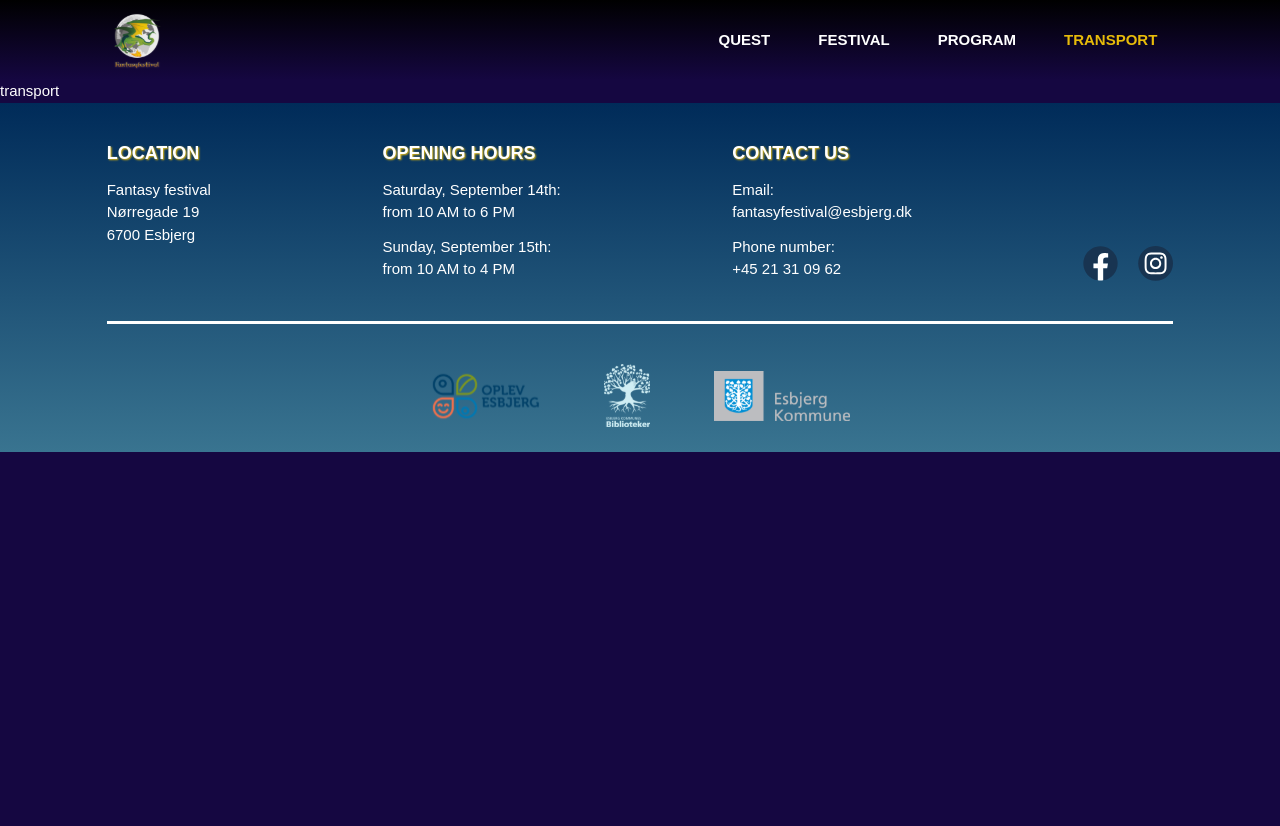
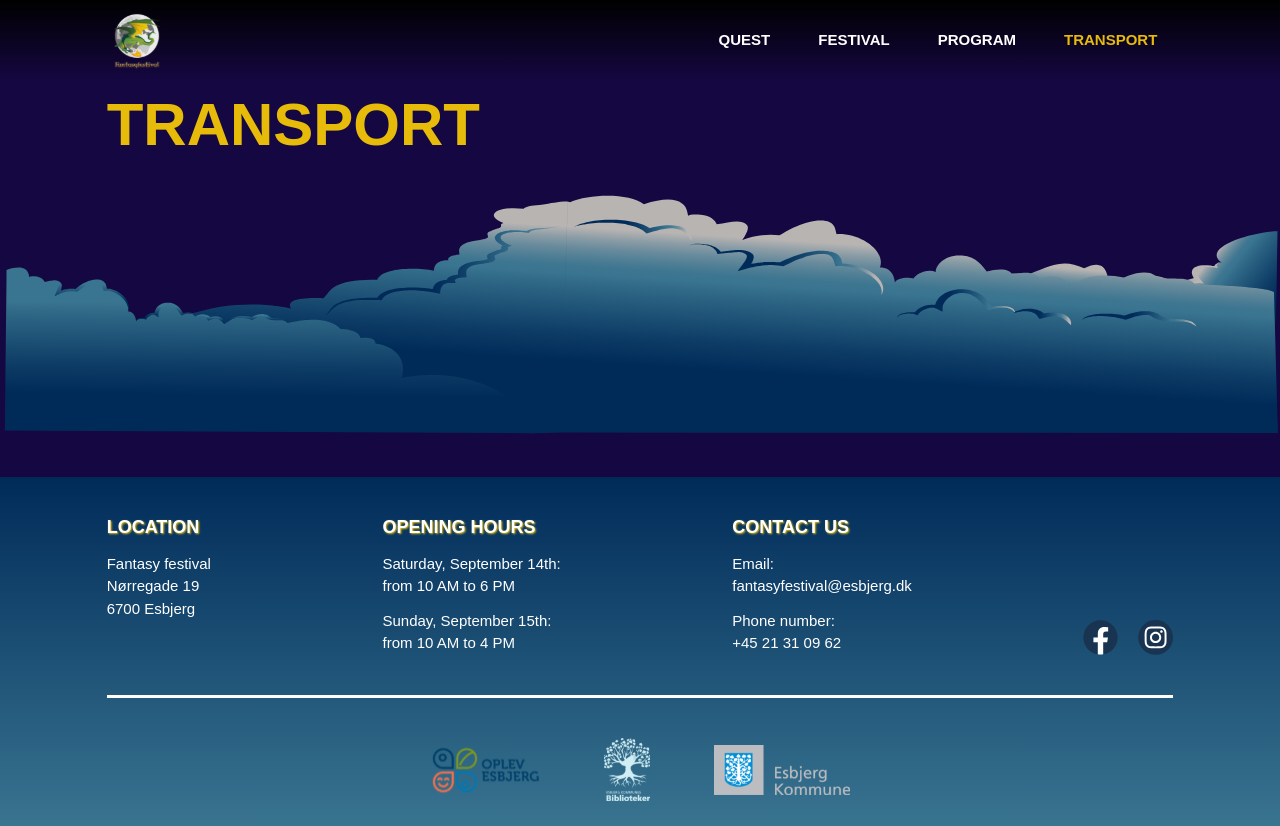
Before and after one commit to andreahuncikova/fantasyfestival, a Vue app: page /transport in a window 1280 px wide. Before the commit the page ends 800 px from the top, so only its background shows below. Built offline with nearby package versions, Linux system fonts and the light colour scheme.

Commit message:
transport start

```diff
--- a/src/assets/main.css
+++ b/src/assets/main.css
@@ -3,3 +3,9 @@
 @tailwind base;
 @tailwind components;
 @tailwind utilities;
+
+h1 {
+    font-size: 60px;
+    font-weight: bold;
+    color: var(--vt-c-gold);
+  }
--- a/src/components/Footer.vue
+++ b/src/components/Footer.vue
@@ -1,5 +1,9 @@
 <template>
   <footer>
+    <div class="container">
+            <img src="@/assets/oblaky.svg" alt="clouds">
+      </div>
+      <div class="container-info">
     <div class="container mx-auto w-10/12 py-6">
       <div class="row md:flex justify-between">
         <div class="col-3 pb-10 md:pb-0">
@@ -62,12 +66,12 @@
       </div>
 
     </div>
-
+  </div>
   </footer>
 </template>
 
 <style lang="scss" scoped>
-  footer {
+  .container-info {
     background-image: linear-gradient(to bottom, #002B59, #397490);
   }
 
@@ -80,9 +84,14 @@
 h3 {
   text-shadow: 1px 1px 2px var(--vt-c-gold);
 }
+.socialmedia {
+  transition: 0.3s;
+}
 
 .socialmedia:hover {
-  box-shadow: 1px 1px 2px var(--vt-c-gold);
+  scale: 1.1;
+  border-radius: 50%;
+  transition: 0.3s;
 }
 
 </style>
--- a/src/components/Navbar.vue
+++ b/src/components/Navbar.vue
@@ -52,7 +52,7 @@
   }
 
   .nav-link:hover {
-    text-shadow: 2px 2px 20px var(--vt-c-gold);
+    text-shadow: 3px 3px 20px var(--vt-c-gold);
     transition: 0.3s;
 }
 
--- a/src/views/HomeView.vue
+++ b/src/views/HomeView.vue
@@ -7,12 +7,12 @@
     </div>
   </div>
 
-  <h1>GALLERY</h1>
+  <h1>SPECIAL CHARACTERS</h1>
 
 
         <div class="grid-wrapper mx-auto w-10/12">
           <div><img src="@/assets/Havfruedronning.jpg" alt=""></div>
-            <div><img src="@//assets/Malice.jpg" alt=""></div>
+            <div><img src="@/assets/Malice.jpg" alt=""></div>
             <div><img src="@/assets/Arkivaren_color_soft.jpg" alt=""></div>
             <div><img src="@/assets/Gnist_color_Soft.jpg" alt=""></div>
             <div><img src="@/assets/Gygaz.jpg" alt=""></div>
--- a/src/views/TransportView.vue
+++ b/src/views/TransportView.vue
@@ -1,6 +1,14 @@
 <template>
-    <div>
-<h1>transport</h1>
+    <div class="container">
+        <div class="row flex flex-row">
+            <div class="col w-1/12"></div>
+            <div class="col w-9/12">
+                <h1>TRANSPORT</h1>
+            </div>
+            <div class="col w-2/12">
+
+            </div>
+        </div>
     </div>
 </template>
 
```
Also changed, not shown: src/assets/base.css (line endings or trailing spaces), src/assets/moon.svg (added), src/assets/oblaky.svg (added).
